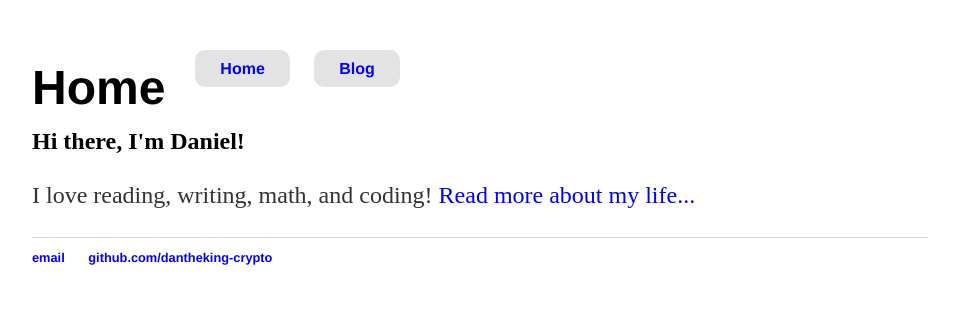
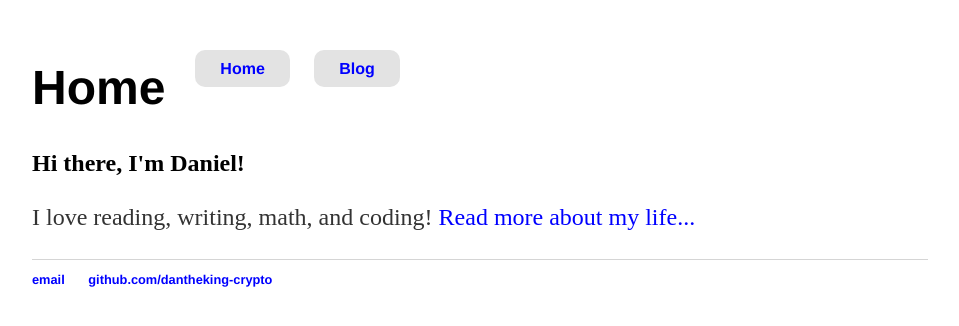
Before and after one commit to danielzsh/devo1ution.github.io, a Jekyll site: the page built from index.html, in a window 1280 px wide. Shown: the top 326 px of the page, without its empty margins (160-1119 px from the left). Built offline with Jekyll 4.4.1, drawn with Linux system fonts in a browser that asks for light colours.

Commit message:
Update index.html

```diff
--- a/index.html
+++ b/index.html
@@ -4,6 +4,6 @@ title: Daniel's Site
 section: Home
 ---
 <div>
-	<h2>Hi there, I'm Daniel!</h2>
+	<h2 style="margin-block-start: 3em;">Hi there, I'm Daniel!</h2>
 	<p>I love reading, writing, math, and coding! <a href="/about">Read more about my life...</a></p>
 </div><!-- /.blurb -->
```
